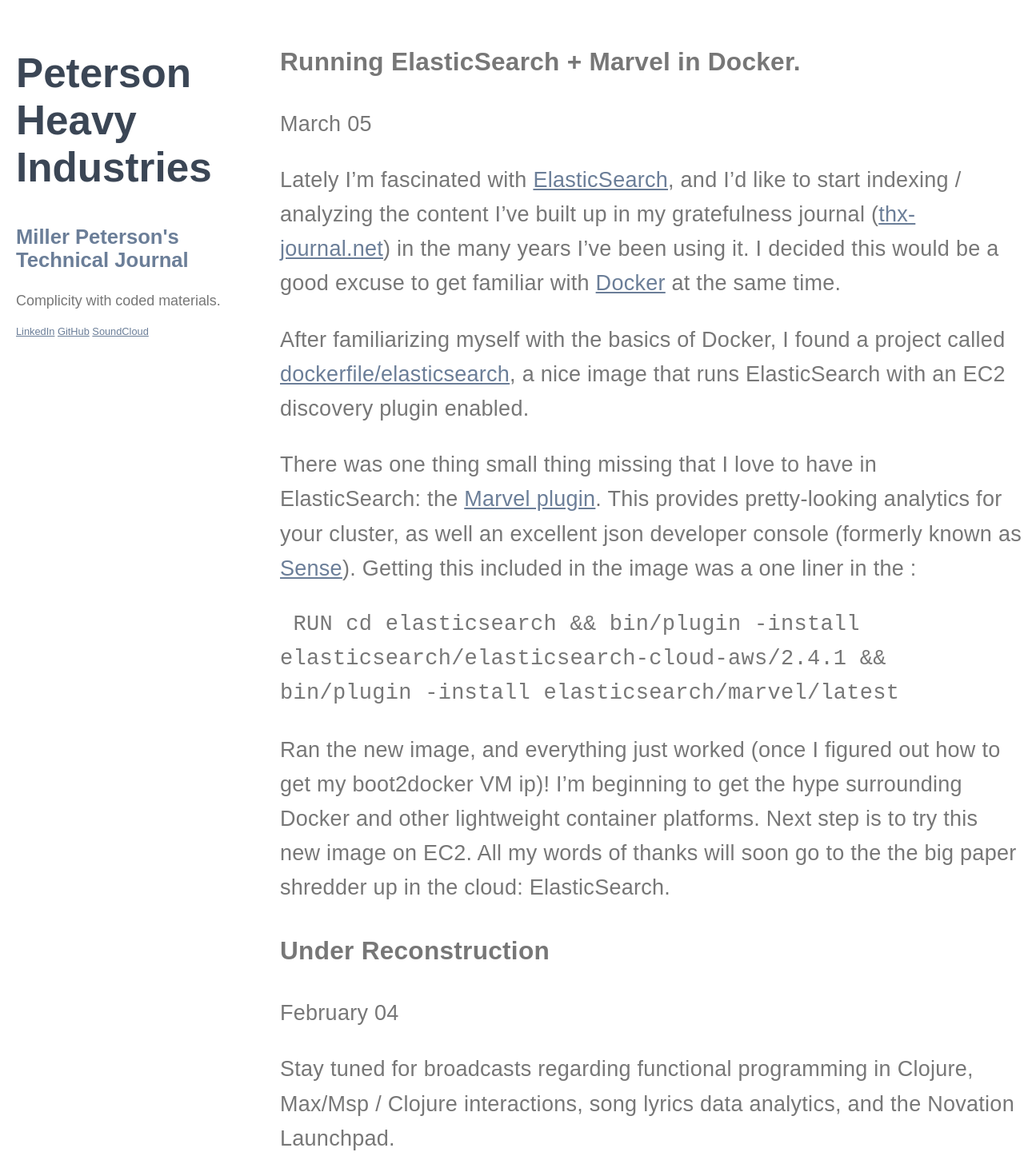
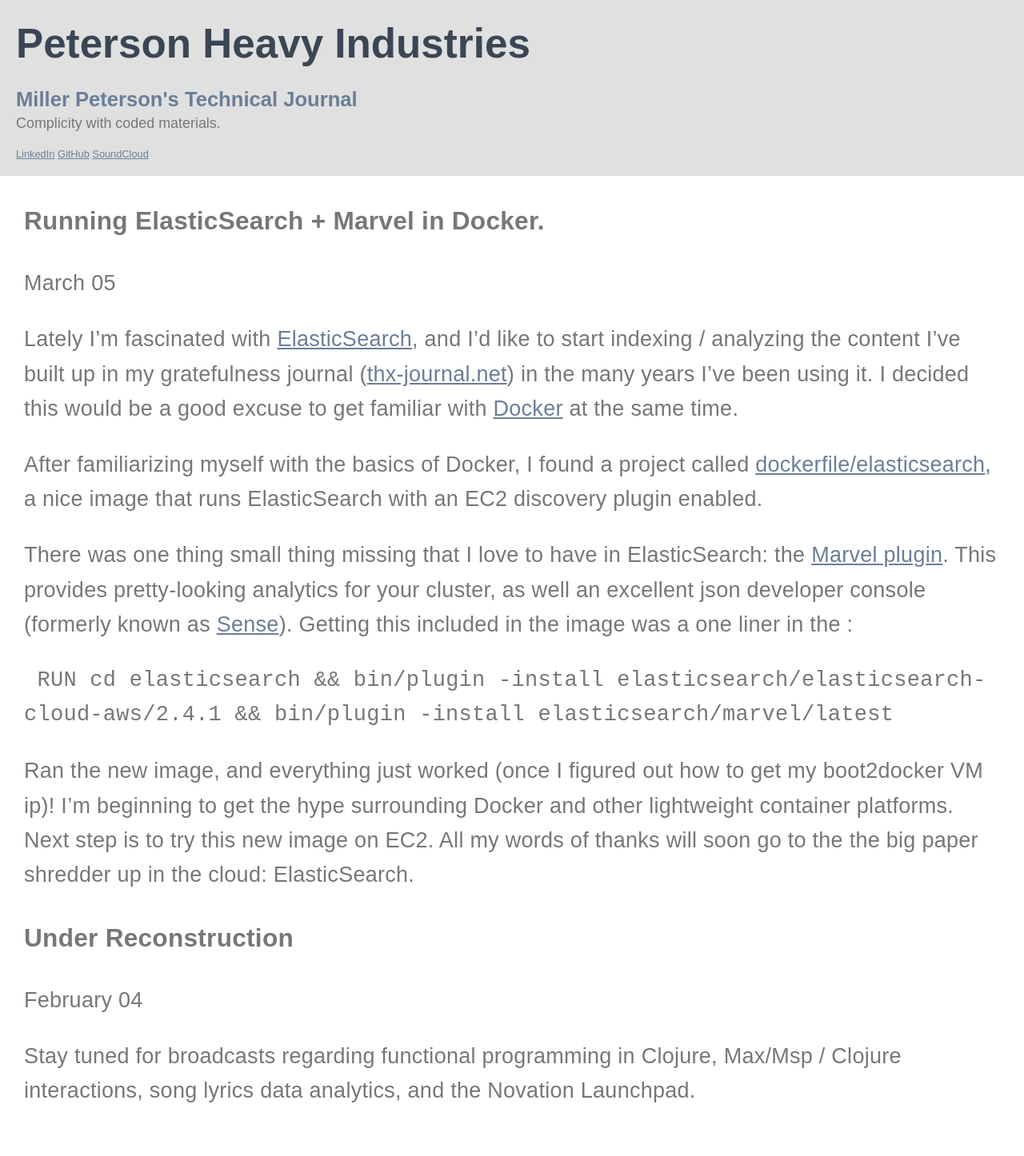
Before and after one commit to millerpeterson/millerpeterson.github.io, a Jekyll site: the page built from index.html, in a window 1280 px wide. Shown: the whole page at 80% size. Built offline with Jekyll 4.4.1, drawn with Linux system fonts in a browser that asks for light colours; after the commit the page ends 1386 px from its top, so only the background shows below that.

Commit message:
Back to single-column layout

```diff
--- a/_includes/header.html
+++ b/_includes/header.html
@@ -1,2 +1,6 @@
 <header>
+    <h2>Peterson Heavy Industries</h2>
+    <h3>Miller Peterson's Technical Journal</h3>
+    <div class="message">{{site.description}}</div>
+    <div class="social-container">{% include social.html %}</div>
 </header>
--- a/_includes/linkedin.html
+++ /dev/null
@@ -1 +0,0 @@
-<a href="http://ca.linkedin.com/pub/miller-peterson/28/51b/759" style="text-decoration:none;"><span style="font: 80% Arial,sans-serif; color:#0783B6;"><img src="https://static.licdn.com/scds/common/u/img/webpromo/btn_in_20x15.png" width="20" height="15" alt="View Miller Peterson's LinkedIn profile" style="vertical-align:middle;" border="0">&nbsp;LinkedIn</span></a>
--- a/_includes/sidebar.html
+++ /dev/null
@@ -1,6 +0,0 @@
-<div class="sidebar">
-    <h2 class="heading">Peterson Heavy Industries</h2>
-    <h3 class="sub-heading">Miller Peterson's Technical Journal</h3>
-    <div class="message">{{site.description}}</div>
-    <div class="social-container">{% include social.html %}</div>
-</div>
--- a/_layouts/default.html
+++ b/_layouts/default.html
@@ -7,15 +7,8 @@
 
     {% include header.html %}
 
-    <div class="pure-g">
-      <div class="pure-u-1-4">
-        {% include sidebar.html %}
-      </div>
-      <div class="pure-u-3-4">
-        <div class="main-content">
-          {{ content }}
-        </div>
-      </div>
+    <div class="main-content">
+      {{ content }}
     </div>
 
     {% include footer.html %}
--- a/_sass/_content.scss
+++ b/_sass/_content.scss
@@ -7,7 +7,8 @@
 
 .main-content {
   padding-left: 30px;
-  padding-top: 20px;
+  padding-right: 30px;
+  padding-top: 00px;
   height: 100vh;
   font-size: 3vmin;
   letter-spacing: 0.01em;
--- a/_sass/_sidebar.scss
+++ b/_sass/_header.scss
@@ -1,19 +1,17 @@
-.sidebar {
-
+header {
   padding: 20px;
-  height: 100%;
-  color: #777;
-
-  .heading {
+  background-color: #e0e0e0;
+  h2 {
     font-size: 4vw;
     color: #3b4655;
+    margin-top: 5px;
+    margin-bottom: 5px;
   }
-
-  .sub-heading {
+  h3 {
     font-size: 2vw;
     color: #6b7e98;
+    margin-bottom: 5px;
   }
-
   .message {
     font-size: 1.4vw;
   }
--- a/_sass/_social.scss
+++ b/_sass/_social.scss
@@ -1,5 +1,5 @@
 .social {
   padding-top: 20px;
-  padding-bottom: 20px;
+  padding-bottom: 0px;
   font-size: 1vw;
 }
--- a/css/main.scss
+++ b/css/main.scss
@@ -4,6 +4,6 @@
 @charset "utf-8";
 
 // Import partials from `sass_dir` (defaults to `_sass`)
-@import "sidebar.scss";
+@import "header.scss";
 @import "social.scss";
 @import "content.scss";
```
